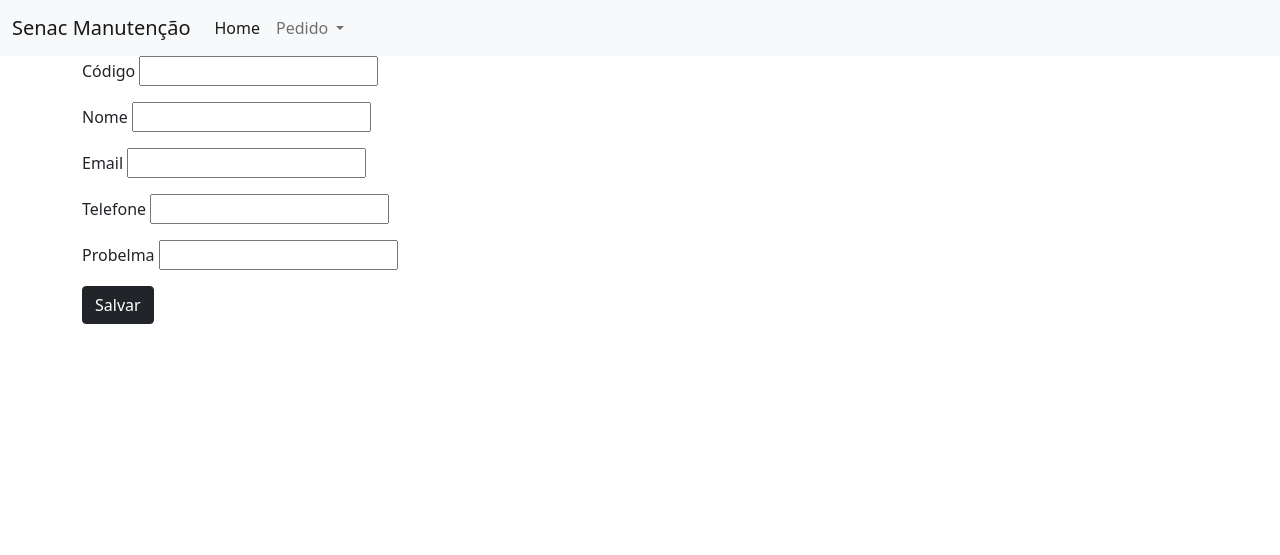
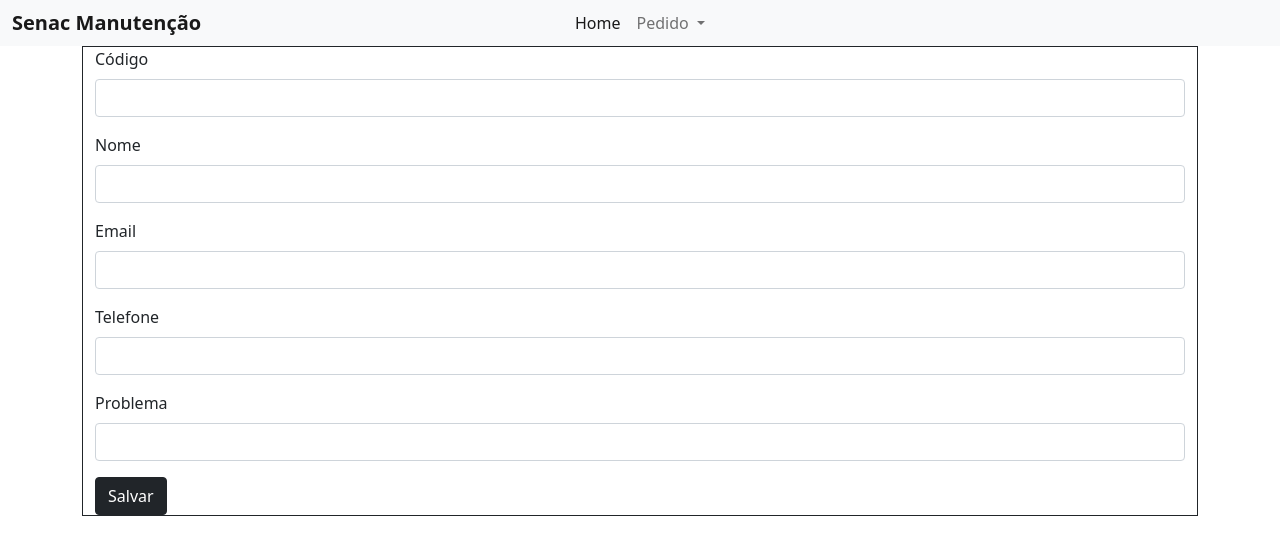
Before and after one commit to Ikauan/Revis-o, a PHP site: page /altPed.php in a window 1280 px wide. Shown: the top 555 px of the page. Run offline with PHP 8.4, Linux system fonts and the light colour scheme; data comes from the database, SQL or seed files in the repository; data that the repository does not hold is empty; some libraries are stand-ins or nearby versions.

Commit message:
Add files via upload

```diff
--- a/manutencaoti11t/models/bancoPedido.php
+++ b/manutencaoti11t/models/bancoPedido.php
@@ -13,11 +13,13 @@ function listaPed($conexao){
     return $resultados;
 }
 
+
 function listacodPed($conexao,$codPed){
     $query = "Select * from tbpedido where codPed={$codPed}";
 
     $resultados = mysqli_query($conexao,$query);
-    return $resultados;
+    $resul=mysqli_fetch_array($resultados);
+    return $resul;
 }
 
 function delPed($conexao,$codPed){
@@ -28,8 +30,16 @@ function delPed($conexao,$codPed){
 }
 
 function altPed($conexao,$codPed,$nomePed,$emailPed,$telefonePed,$problemaPed){
-    $query = "update tbpedido set nomePed ='{$nomePed}', emailPed = '{$emailPed}', telefonePed = '{$telefonePed}', problemaPed = '{$problemaPed} where codPed = '{$codPed}'";
+    $query = "update tbpedido set nomePed ='{$nomePed}', emailPed = '{$emailPed}', telefonePed = '{$telefonePed}', problemaPed = '{$problemaPed}' where codPed = '{$codPed}'";
 
     $resultados = mysqli_query($conexao,$query);
     return $resultados;
 }
+
+function visualizar($conexao,$codPed){
+    $query = "Select * from tbpedido where codPed={$codPed}";
+
+    $resultados = mysqli_query($conexao,$query);
+    $resul=mysqli_fetch_array($resultados);
+    return $resul;
+}
--- a/manutencaoti11t/views/altPed.php
+++ b/manutencaoti11t/views/altPed.php
@@ -9,12 +9,36 @@ include_once("../models/bancoPedido.php");
 $codPed=$_POST['alterarPed'];
 $Ped=listacodPed($conexao,$codPed);
 ?>
-    <p>Código <input type="text" name="codPed" value="<?=$Ped['codPed']?>" ></p>
-    <p>Nome <input type="text" name="nomePed" value="<?=$Ped['nomePed']?>"></p>
-    <p>Email <input type="text" name="emailPed" value="<?=$Ped['emailPed']?>"></p>
-    <p>Telefone <input type="text" name="telefonePed" value="<?=$Ped['telefonePed']?>"></p>
-    <p>Probelma <input type="text" name="problemaPed" value="<?=$Ped['problemaPed']?>"></p>
-    <button type="submit" class="btn btn-dark">Salvar</button>
+
+<div id="margin" class="container border border border-dark">
+    <div id="margem">
+        <form method="POST" action="../controllers/inserirPed.php">
+
+        <div class="mb-3">
+    <label for="exampleInputEmail1" class="form-label" required readonly>Código</label>
+    <input type="text" class="form-control" name="codPed" value="<?=$Ped['codPed']?>" aria-describedby="emailHelp">
+  </div>
+     <div class="mb-3">
+    <label for="exampleInputEmail1" class="form-label" required>Nome</label>
+    <input type="text" class="form-control" name="nomePed" value="<?=$Ped['nomePed']?>" aria-describedby="emailHelp">
+  </div>
+  <div class="mb-3">
+    <label for="exampleInputEmail1" class="form-label" required>Email</label>
+    <input type="email" class="form-control" name="emailPed" value="<?=$Ped['emailPed']?>"aria-describedby="emailHelp">
+  </div>
+  <div class="mb-3">
+    <label for="exampleInputEmail1" class="form-label" required>Telefone</label>
+    <input type="text" class="form-control" name="telefonePed"  value="<?=$Ped['telefonePed']?>" aria-describedby="emailHelp">
+  </div>
+  <div class="mb-3">
+    <label for="exampleInputEmail1" class="form-label" required>Problema</label>
+    <input type="text" class="form-control"  name="problemaPed" value="<?=$Ped['problemaPed']?>"  aria-describedby="emailHelp">
+  </div>
+            <button type="submit" class="btn btn-dark">Salvar</button>
+        </form>
+    </div>
+</div>
+
 </form>
 </div>
 <?php
--- a/manutencaoti11t/views/header.php
+++ b/manutencaoti11t/views/header.php
@@ -7,29 +7,39 @@
     <meta name="viewport" content="width=device-width, initial-scale=1.0">
     <link href="https://cdn.jsdelivr.net/npm/bootstrap@5.1.3/dist/css/bootstrap.min.css" rel="stylesheet" integrity="sha384-1BmE4kWBq78iYhFldvKuhfTAU6auU8tT94WrHftjDbrCEXSU1oBoqyl2QvZ6jIW3" crossorigin="anonymous">
     <title>Manuteção TI11T</title>
+<style>
+
+
+.navbar-nav.navbar-center {
+    position: absolute;
+    left: 50%;
+    transform: translatex(-50%);
+}
+</style>
+
 </head>
 
 <body>
-<nav class="navbar navbar-expand-lg navbar-light bg-light">
-  <div class="container-fluid">
-    <a class="navbar-brand" href="../views/index.php">Senac Manutenção</a>
+<nav class=" navbar navbar-expand-lg navbar-light bg-light ">
+  <div  class="container-fluid">
+   <b> <a class="navbar-brand" href="../views/index.php">Senac Manutenção</a></b>
     <button class="navbar-toggler" type="button" data-bs-toggle="collapse" data-bs-target="#navbarSupportedContent" aria-controls="navbarSupportedContent" aria-expanded="false" aria-label="Toggle navigation">
       <span class="navbar-toggler-icon"></span>
     </button>
-    <div class="collapse navbar-collapse" id="navbarSupportedContent">
-      <ul class="navbar-nav me-auto mb-2 mb-lg-0">
+    <div class="collapse navbar-collapse center" id="navbarSupportedContent">
+      <ul class="center navbar-nav me-auto mb-2 mb-lg-0 nav navbar-nav navbar-center">
         <li class="nav-item">
           <a class="nav-link active" aria-current="page" href="../views/index.php">Home</a>
         </li>
-        <li class="nav-item dropdown">
-          <a class="nav-link dropdown-toggle" href="#" id="navbarDropdown" role="button" data-bs-toggle="dropdown" aria-expanded="false">
+        <li id="teste" class="nav-item dropdown">
+          <a  class="nav-link dropdown-toggle" href="#" id="navbarDropdown" role="button" data-bs-toggle="dropdown" aria-expanded="false">
             Pedido
           </a>
           <ul class="dropdown-menu" aria-labelledby="navbarDropdown">
             <li><a class="dropdown-item" href="../views/cadastrarPed.php">Cadastrar</a></li>
             <li><a class="dropdown-item" href="../views/listaPed.php">Visualizar</a></li>
             <li><hr class="dropdown-divider"></li>
-            <li><a class="dropdown-item" href="#">Visualizar por código</a></li>
+            <li><a class="dropdown-item" href="../views/visualizarCod.php">Visualizar por código</a></li>
           </ul>
         </li>
     </div>
--- a/manutencaoti11t/views/listaPed.php
+++ b/manutencaoti11t/views/listaPed.php
@@ -32,13 +32,13 @@ include_once("../models/conexao.php");
                     <td>
                         <form action="../controllers/deletarPed.php" method="POST">
                             <input type="hidden" name="deletarPed" value="<?= $pedidos['codPed'] ?>">
-                            <button type="submit" class="btn-small btn-danger">Deletar</button>
+                            <button type="submit" class="btn btn-dark">Deletar</button>
                         </form>
                     </td>
                     <td>
                         <form action="../views/altPed.php" method="POST">
                             <input type="hidden" name="alterarPed" value="<?= $pedidos['codPed'] ?>">
-                            <button type="submit" class="btn-small btn-success">Alterar</button>
+                            <button type="submit" class="btn btn-dark">Alterar</button>
                         </form>
                     </td>
                 </tr>
```
Also changed, not shown: manutencaoti11t/controllers/alterarPed.php (+12 -1 lines), manutencaoti11t/controllers/deletarPed.php (+10 -0 lines), manutencaoti11t/controllers/inserirPed.php (+9 -0 lines), manutencaoti11t/views/cadastrarPed.php (+21 -5 lines), manutencaoti11t/views/visualizarCod.php (added, +77 -0 lines).
